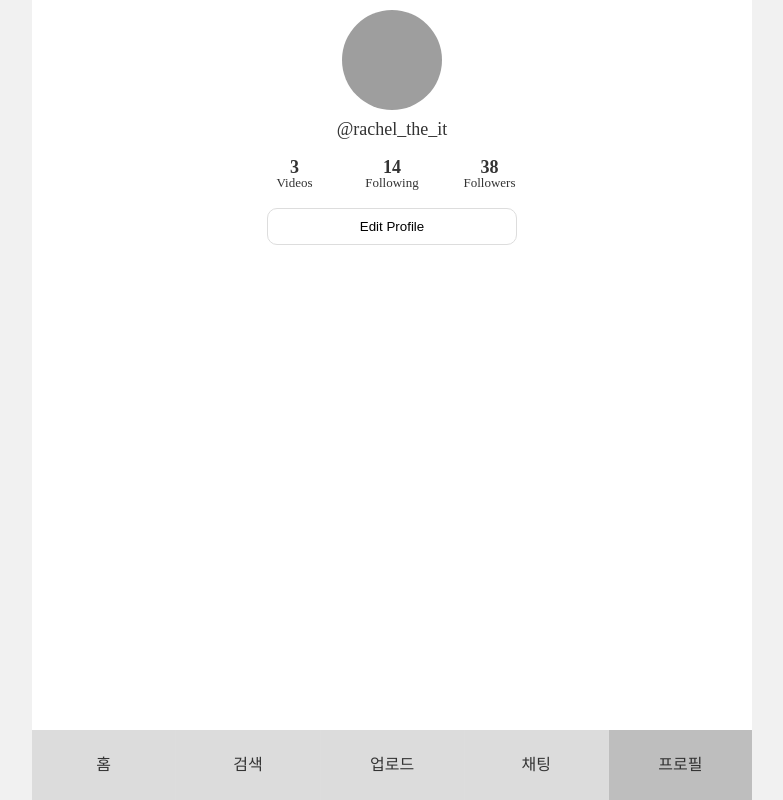
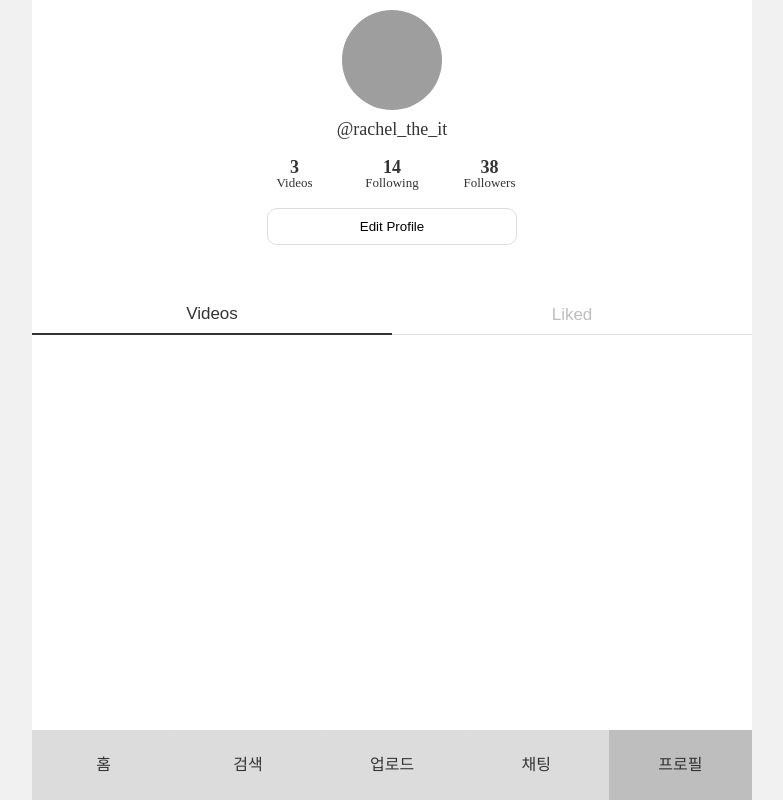
Before and after one commit to rachel490/Kicks, a React (Create React App) app: page /profile in a window 1280 px wide. Shown: the whole page, without its empty margins (248-1031 px from the left). Built offline with nearby package versions, Linux system fonts and the light colour scheme; grey boxes are pictures that could not be loaded.

Commit message:
:sparkles: ProfilePage에 Navigation 추가

```diff
--- /dev/null
+++ b/src/components/Profile/ProfileNavigation/ProfileNavigation.tsx
@@ -0,0 +1,32 @@
+import React, { useState } from 'react';
+import * as S from './styles';
+
+export const ProfileNavigation = () => {
+  const [selectedMenu, setSelectedMenu] = useState<String>('videos');
+
+  const handleClick = (e: React.MouseEvent<HTMLButtonElement>) => {
+    const { value } = e.currentTarget.dataset;
+    value && setSelectedMenu(value);
+  };
+
+  return (
+    <S.Wrap>
+      <S.ProfileNav>
+        <button
+          className={`${selectedMenu === 'videos' ? 'active' : ''}`}
+          data-value="videos"
+          onClick={handleClick}
+        >
+          Videos
+        </button>
+        <button
+          className={`${selectedMenu === 'liked' ? 'active' : ''}`}
+          data-value="liked"
+          onClick={handleClick}
+        >
+          Liked
+        </button>
+      </S.ProfileNav>
+    </S.Wrap>
+  );
+};
--- /dev/null
+++ b/src/components/Profile/ProfileNavigation/styles.ts
@@ -0,0 +1,31 @@
+import styled from 'styled-components';
+
+export const Wrap = styled.div`
+	width: 100%;
+	height: 100%;
+	overflow: scroll;
+`
+
+export const ProfileNav = styled.div`
+  width: 100%;
+  display: flex;
+  align-items: center;
+  justify-content: center;
+  margin-top: 50px;
+
+  button {
+    font-size: 17px;
+    width: 50%;
+    height: 40px;
+    display: flex;
+    align-items: center;
+    justify-content: center;
+    color: ${({ theme }) => theme.color.nav_active_bg};
+    border-bottom: ${({ theme }) => theme.style.border_light};
+  }
+
+  button.active {
+    color: ${({ theme }) => theme.color.text};
+    border-bottom: 2px solid ${({ theme }) => theme.color.text};
+  }
+`;
--- a/src/components/index.ts
+++ b/src/components/index.ts
@@ -1,2 +1,3 @@
 export { AppLayout } from './AppLayout/AppLayout';
 export { ProfileHeader } from './Profile/ProfileHeader/ProfileHeader';
+export { ProfileNavigation } from './Profile/ProfileNavigation/ProfileNavigation';
--- a/src/pages/ProfilePage/ProfilePage.tsx
+++ b/src/pages/ProfilePage/ProfilePage.tsx
@@ -1,10 +1,11 @@
-import { ProfileHeader } from 'components';
+import { ProfileHeader, ProfileNavigation } from 'components';
 import * as S from './styles';
 
 export const ProfilePage = () => {
   return (
     <S.Wrap>
       <ProfileHeader />
+      <ProfileNavigation />
     </S.Wrap>
   );
 };
--- a/src/pages/ProfilePage/styles.ts
+++ b/src/pages/ProfilePage/styles.ts
@@ -4,5 +4,6 @@ export const Wrap = styled.div`
   width: 100%;
   height: 100%;
   display: flex;
-  justify-content: center;
+  flex-direction: column;
+  align-items: center;
 `;
```
